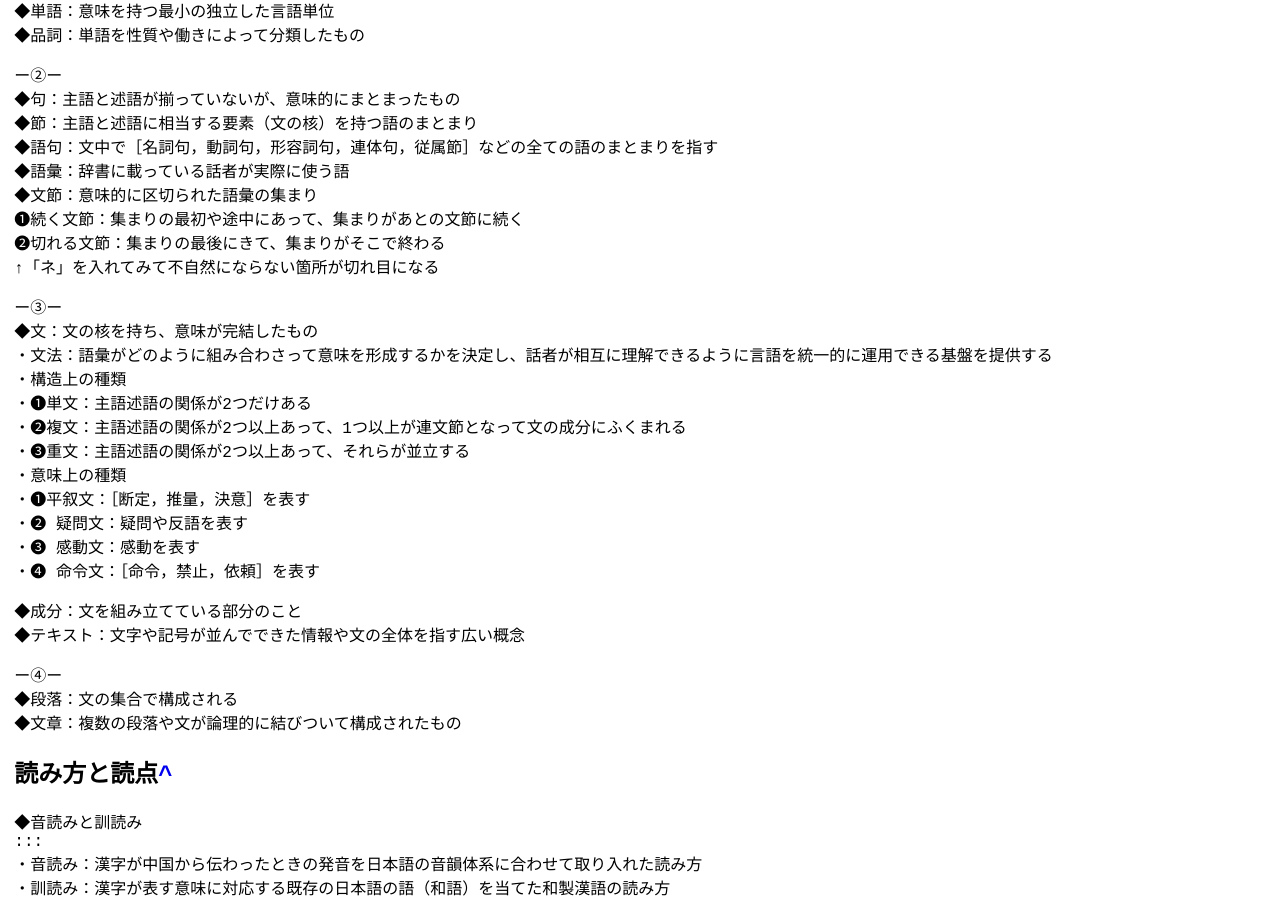
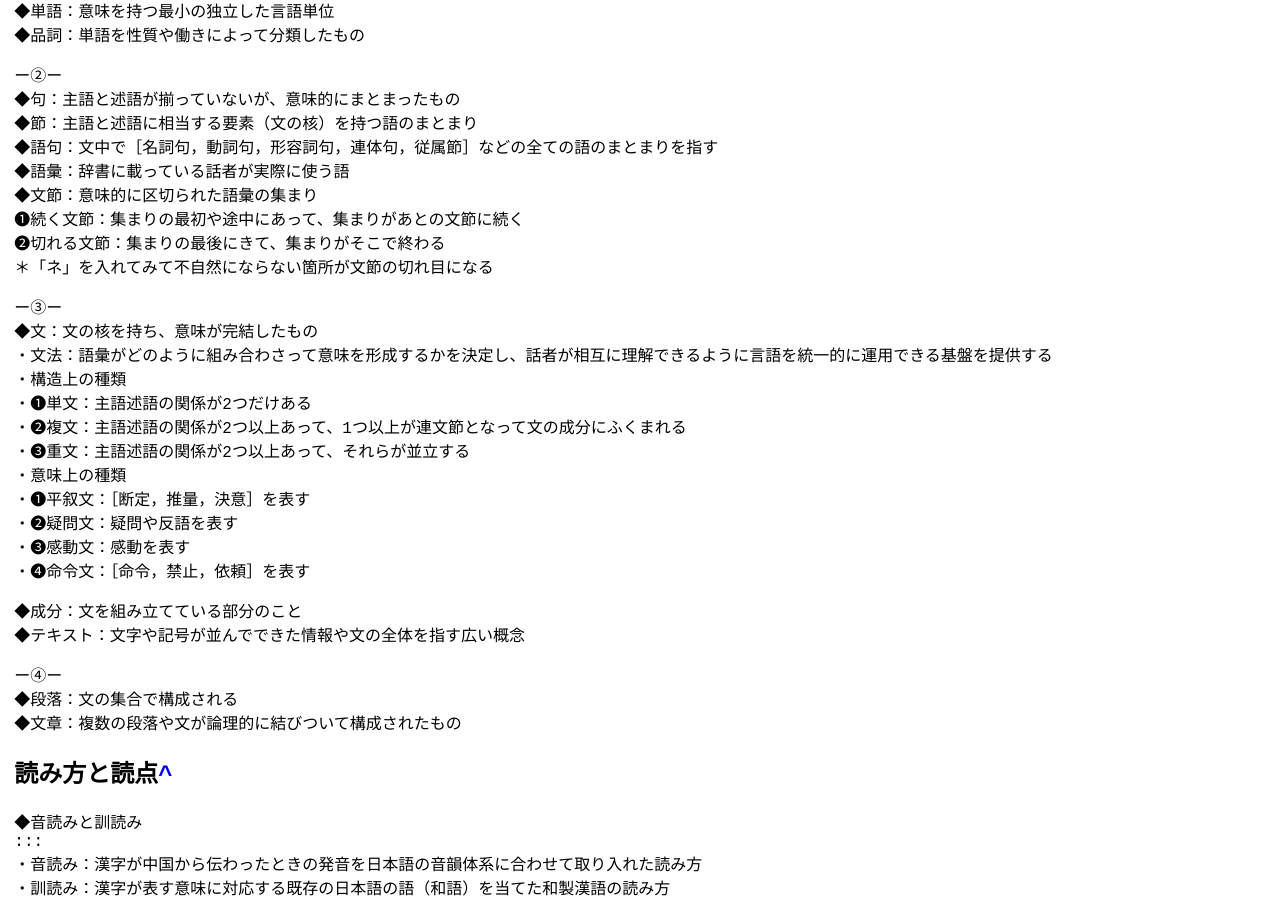
Before and after one commit to zoldof/algo-notes-ci, a Jekyll site: the page built from docs/dist/kougo/index.md, in a window 1280 px wide and 900 px high, scrolled down 329 px. Built offline with Jekyll 4.4.1, drawn with Linux system fonts in a browser that asks for light colours; some of the changed text lies outside the part shown.

Commit message:
Update index.md

```diff
--- a/docs/dist/kougo/index.md
+++ b/docs/dist/kougo/index.md
@@ -28,7 +28,7 @@ title: 口語の文法
 ◆文節：意味的に区切られた語彙の集まり
 ❶続く文節：集まりの最初や途中にあって、集まりがあとの文節に続く
 ❷切れる文節：集まりの最後にきて、集まりがそこで終わる
-↑「ネ」を⼊れてみて不⾃然にならない箇所が切れ目になる
+＊「ネ」を⼊れてみて不⾃然にならない箇所が文節の切れ目になる
 
 ー③ー
 ◆文：文の核を持ち、意味が完結したもの
@@ -39,9 +39,9 @@ title: 口語の文法
 ・❸重文：主語述語の関係が2つ以上あって、それらが並立する
 ・意味上の種類
 ・❶平叙文：［断定，推量，決意］を表す
-・❷ 疑問文：疑問や反語を表す
-・❸ 感動文：感動を表す
-・❹ 命令文：［命令，禁止，依頼］を表す
+・❷疑問文：疑問や反語を表す
+・❸感動文：感動を表す
+・❹命令文：［命令，禁止，依頼］を表す
 
 ◆成分：文を組み立てている部分のこと
 ◆テキスト：文字や記号が並んでできた情報や文の全体を指す広い概念
@@ -150,7 +150,7 @@ title: 口語の文法
 
 ・活用無：体言：主語になれる
 ・・名詞：「人間，わたし，富士山」などのように、おもに主語になる単語
-・↑「これ」「こちら」などの代名詞を含むものとする
+・↑「これ，こちら」などの代名詞を含むものとする
 ・・副詞：「とても，すぐ，まるで」などのように、おもに連用修飾語（用言の文節を修飾する文節）になる単語
 ・・連体詞：「あの，大きな，たいした」などのように、連体修飾語（体言の文節を修飾する文節）になる単語
 ・・接続詞：「そして，だから，しかし」などのように、接続語になる単語
```
Also changed, not shown: other parts of docs/dist/kougo/index.md (+2 -4 lines).
